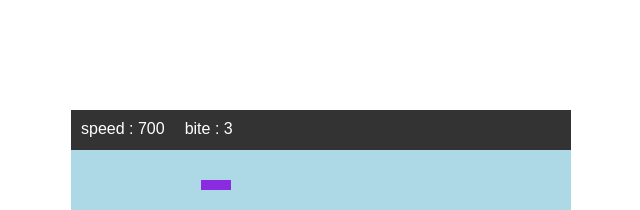
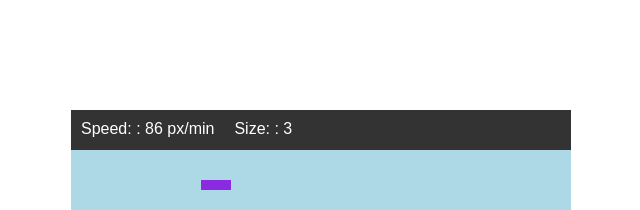
Before and after one commit to iheidari/hungry-worm, a React app: page / in a window 1280 px wide. Shown: the top 210 px of the page, without its empty margins (319-959 px from the left). Built offline with nearby package versions, Linux system fonts and the light colour scheme.

Commit message:
set speed unit(px/min) ;)

```diff
--- a/src/components/Board.js
+++ b/src/components/Board.js
@@ -40,7 +40,7 @@ class Board extends Component {
     const p = this.props;
     return (
       <div className="board" style={{ width: p.width, height: p.height }}>
-        <Header width={p.width} titles={[{ name: 'speed', value: p.speed }, { name: 'bite', value: p.bite }]} />
+        <Header width={p.width} titles={[{ name: 'Speed: ', value: p.speed + ' px/min' }, { name: 'Size: ', value: p.bite }]} />
         {p.pause ? (<div className="boardOverlay"><p>press Esc to continue...</p></div>) : null}
         <Worm />
         <Bait />
@@ -51,11 +51,11 @@ class Board extends Component {
 
 const mapStateToProps = (state) => {
   return {
-    width: state.board && state.board.width * state.board.cellSize,
-    height: state.board && state.board.height * state.board.cellSize,
-    speed: state.worm && state.worm.speed,
-    bite: state.worm && state.worm.length,
-    pause: state.worm && state.worm.pause,
+    width: state.board.width * state.board.cellSize,
+    height: state.board.height * state.board.cellSize,
+    speed: (Math.round(60000 / state.worm.speed)),
+    bite: state.worm.length,
+    pause: state.worm.pause,
   }
 }
 export default connect(mapStateToProps)(Board)
```
